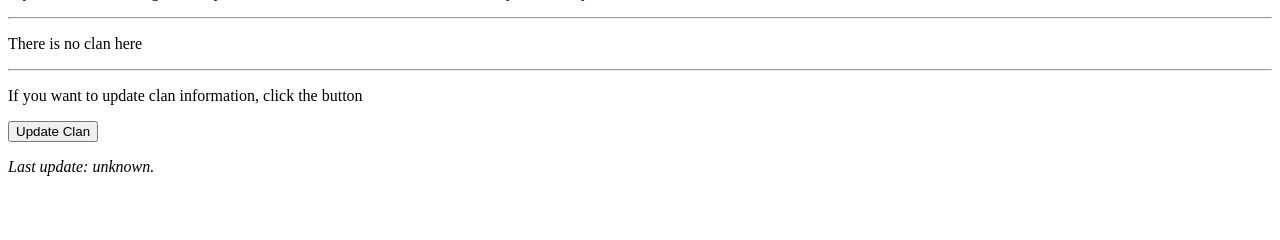
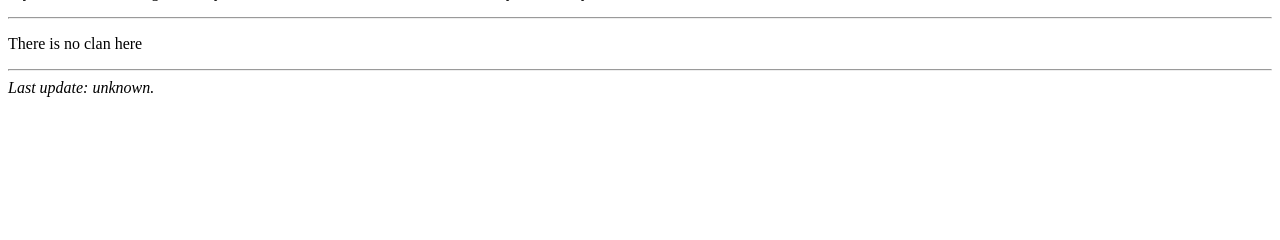
Before and after one commit to cortical-iv/salted_vex_milk, a Django app: page / in a window 1280 px wide. Shown: the part 123-363 px from the top of the page. Run offline with Django 3.2, Linux system fonts and the light colour scheme; data that the repository does not hold is empty.

Commit message:
Removed buttons from templates. Removed update logic entirely from views.

```diff
--- a/clans/templates/clans/index.html
+++ b/clans/templates/clans/index.html
@@ -38,14 +38,8 @@
   {% endif %}
 
 <hr/>
-<p>If you want to update clan information, click the button</p>
-<form action = "{% url 'clans:index' %}" method = 'post' class="form">
-  {% csrf_token %}
-  <button type = "submit" class="btn btn-primary">Update Clan</button>
-</form>
-
 {% if clan.updated %}
-  <i>Last updated: {{clan.updated}}.</i>
+  <i>Latest updated {{clan.updated}}.</i>
 {% else %}
   <i>Last update: unknown.</i>
 {% endif %}
--- a/clans/views.py
+++ b/clans/views.py
@@ -3,7 +3,6 @@ from django.shortcuts import render
 import logging
 
 
-from django.core import management
 from .models import Clan
 from d2api.constants import GROUP_ID
 
@@ -20,12 +19,6 @@ logger = logging.getLogger(__name__)
 # Create your views here.
 def index(request):
     """Home page for salted vex milk"""
-    if request.method == 'POST':
-        logging.info("Pulling clan data, about to call refresh_clans")
-        management.call_command('refresh_clans')
-    else:
-        logging.debug("GET request in view.index: just display data.")
-
     try:
         clan_instance = Clan.objects.get(clan_id = GROUP_ID)
         context = {'clan': clan_instance}
```
Also changed, not shown: members/templates/members/members.html (+1 -7 lines), members/views.py (+2 -9 lines), readme.md.
